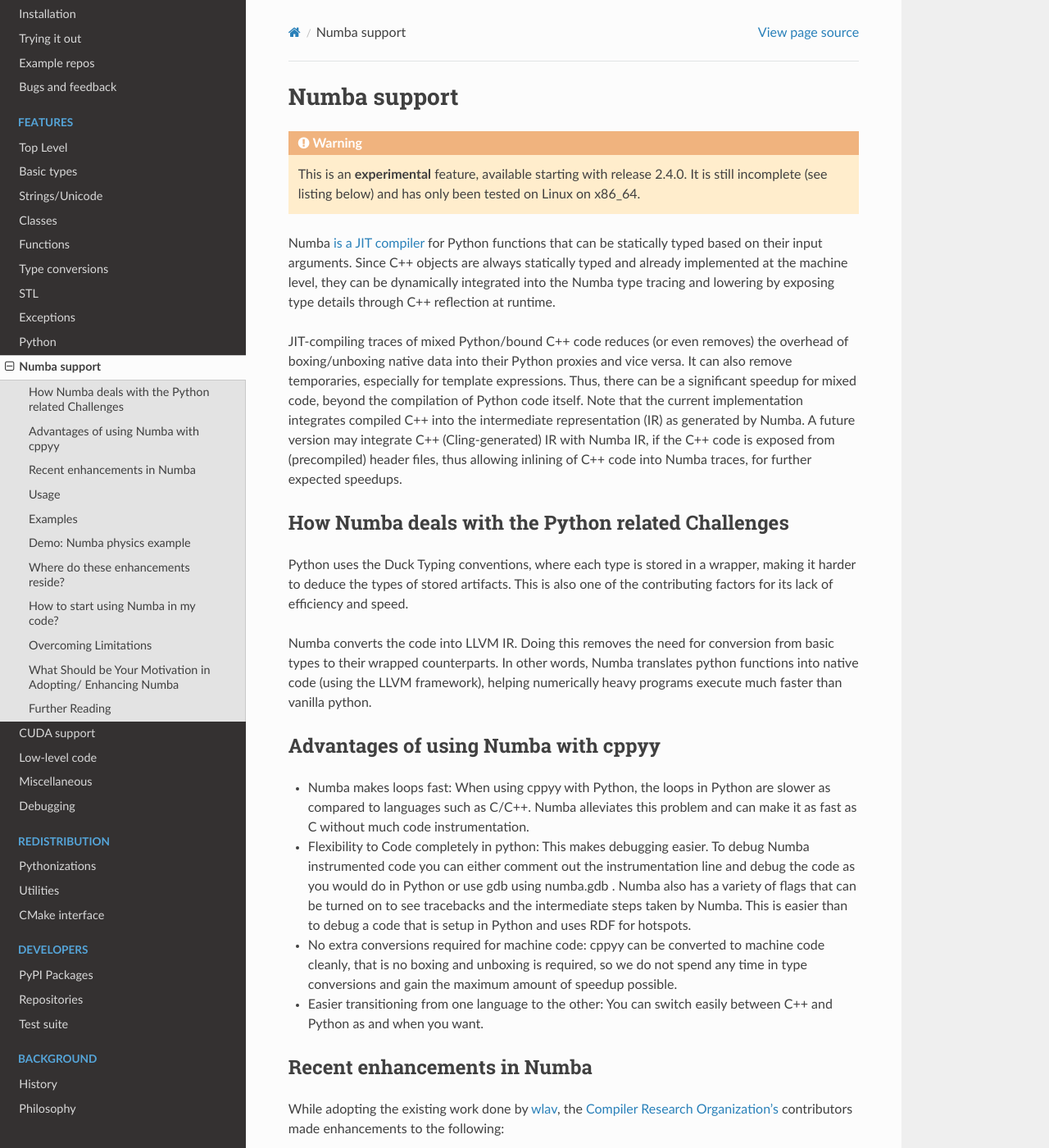
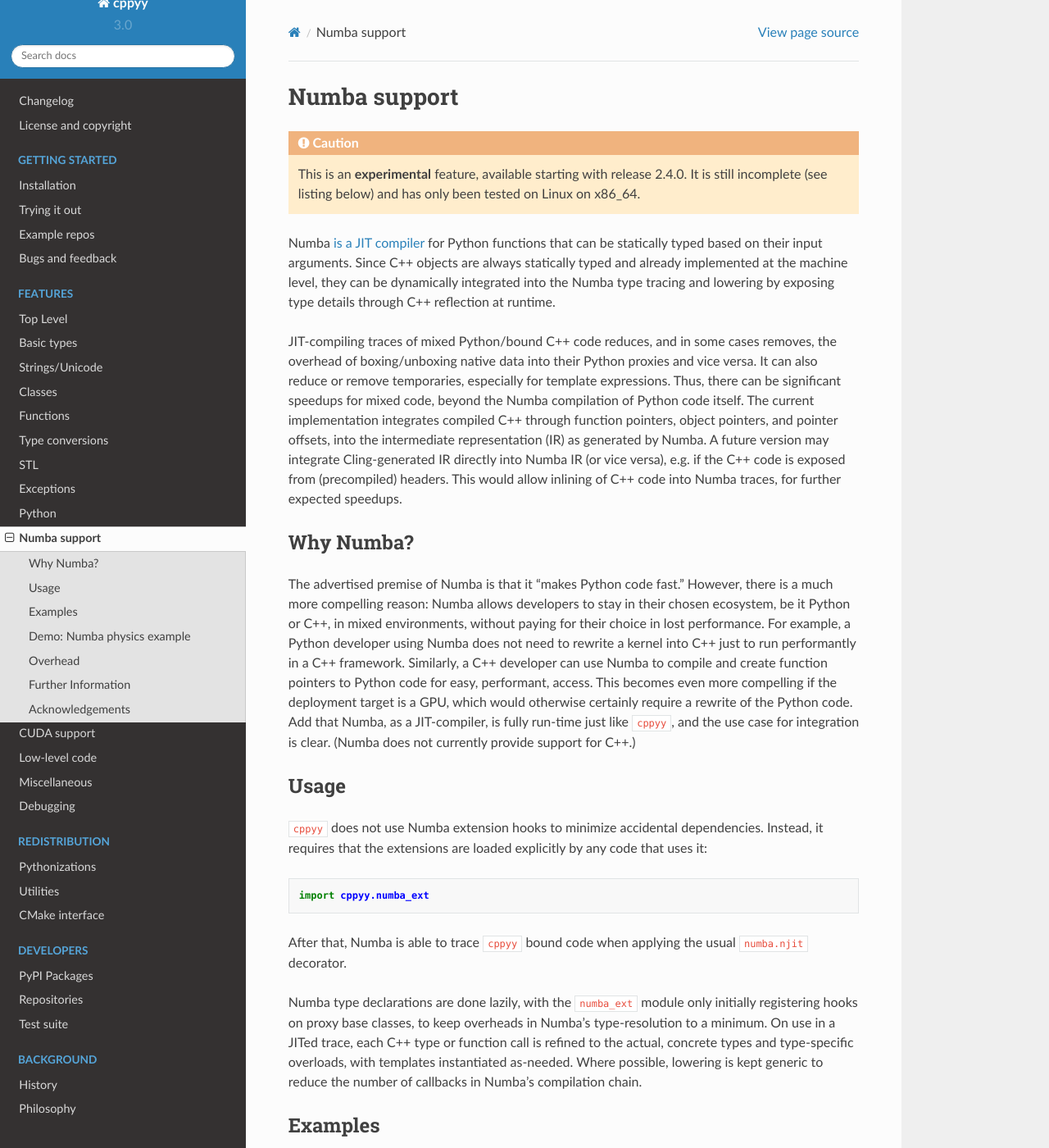
Before and after one commit to wlav/cppyy, a Sphinx documentation site: the page built from doc/source/numba.rst, in a window 1280 px wide and 1400 px high. Shown: the whole window at 82% size. Built offline with Sphinx 7.4.7 and the Read the Docs theme 2.0.0, drawn with Linux system fonts in a browser that asks for light colours; some of the changed text lies outside the part shown.

Commit message:
cleanup: simplify and remove implementation details that are bound to change

```diff
--- a/doc/source/numba.rst
+++ b/doc/source/numba.rst
@@ -4,7 +4,7 @@
 Numba support
 =============
 
-.. warning::
+.. caution::
 
     This is an **experimental** feature, available starting with release
     2.4.0.
@@ -17,108 +17,137 @@
 machine level, they can be dynamically integrated into the Numba type tracing
 and lowering by exposing type details through C++ reflection at runtime.
 
-JIT-compiling traces of mixed Python/bound C++ code reduces (or even removes)
-the overhead of boxing/unboxing native data into their Python proxies and vice
-versa.
-It can also remove temporaries, especially for template expressions.
-Thus, there can be a significant speedup for mixed code, beyond the compilation
-of Python code itself.
-Note that the current implementation integrates compiled C++ into the
-intermediate representation (IR) as generated by Numba.
-A future version may integrate C++ (Cling-generated) IR with Numba IR, if the
-C++ code is exposed from (precompiled) header files, thus allowing inlining of
-C++ code into Numba traces, for further expected speedups.
-
-How Numba deals with the Python related Challenges
---------------------------------------------------
-
-Python uses the Duck Typing conventions, where each type is stored in a
-wrapper, making it harder to deduce the types of stored artifacts.
-This is also one of the contributing factors for its lack of efficiency and
-speed.
-
-Numba converts the code into LLVM IR.
-Doing this removes the need for conversion from basic types to their wrapped
-counterparts.
-In other words, Numba translates python functions into native code (using the
-LLVM framework), helping numerically heavy programs execute much faster
-than vanilla python.
+JIT-compiling traces of mixed Python/bound C++ code reduces, and in some
+cases removes, the overhead of boxing/unboxing native data into their Python
+proxies and vice versa.
+It can also reduce or remove temporaries, especially for template
+expressions.
+Thus, there can be significant speedups for mixed code, beyond the Numba
+compilation of Python code itself.
+The current implementation integrates compiled C++ through function pointers,
+object pointers, and pointer offsets, into the intermediate representation
+(IR) as generated by Numba.
+A future version may integrate Cling-generated IR directly into Numba IR (or
+vice versa), e.g. if the C++ code is exposed from (precompiled) headers.
+This would allow inlining of C++ code into Numba traces, for further
+expected speedups.
 
 
-Advantages of using Numba with cppyy
-------------------------------------
+Why Numba?
+----------
 
--  Numba makes loops fast: When using cppyy with Python, the
-   loops in Python are slower as compared to languages such as C/C++.
-   Numba alleviates this problem and can make it as fast as C without
-   much code instrumentation.
+The advertised premise of Numba is that it "makes Python code fast."
+However, there is a much more compelling reason: Numba allows developers to
+stay in their chosen ecosystem, be it Python or C++, in mixed environments,
+without paying for their choice in lost performance.
+For example, a Python developer using Numba does not need to rewrite a kernel
+into C++ just to run performantly in a C++ framework.
+Similarly, a C++ developer can use Numba to compile and create function
+pointers to Python code for easy, performant, access.
+This becomes even more compelling if the deployment target is a GPU, which
+would otherwise certainly require a rewrite of the Python code.
+Add that Numba, as a JIT-compiler, is fully run-time just like ``cppyy``,
+and the use case for integration is clear.
+(Numba does not currently provide support for C++.)
 
--  Flexibility to Code completely in python: This makes debugging
-   easier. To debug Numba instrumented code you can either comment out
-   the instrumentation line and debug the code as you would do in Python
-   or use gdb using numba.gdb . Numba also has a variety of flags that
-   can be turned on to see tracebacks and the intermediate steps taken
-   by Numba. This is easier than to debug a code that is setup in Python
-   and uses RDF for hotspots.
-
--  No extra conversions required for machine code: cppyy can be
-   converted to machine code cleanly, that is no boxing and unboxing is
-   required, so we do not spend any time in type conversions and gain
-   the maximum amount of speedup possible.
-
--  Easier transitioning from one language to the other: You can switch
-   easily between C++ and Python as and when you want.
-
-Recent enhancements in Numba
-----------------------------
-
-While adopting the existing work done by `wlav`_, the
-`Compiler Research Organization's`_ contributors made enhancements to the
-following:
-
-- Enabling Numba to digest C++ code. This work builds on top of the principles
-  established during Python/C++ interoperability development. This was the next
-  step in advancing this research, that is, adding a third programming entity
-  to the mix. This meant more rules and restrictions since all three entities
-  needed to agree on the specific operations.
 
 Usage
 -------
 
-``cppyy`` exposes extension hooks that automatically make it available
-to Numba.
-If, however, you do not use ``setuptools`` (through ``pip`` or otherwise),
-you can load the extensions explicitly::
+``cppyy`` does not use Numba extension hooks to minimize accidental
+dependencies.
+Instead, it requires that the extensions are loaded explicitly by any code
+that uses it::
 
   import cppyy.numba_ext
 
-After that, Numba is able to trace ``cppyy`` bound code.
-Note that the ``numba_ext`` module will register only the proxy base classes,
-to keep overheads to a minimum.
-The pre-registered base classes will, lazily and automatically, register
-further type information for the concrete classes and overloads on actual use
-in Numba traces, not from other uses.
+After that, Numba is able to trace ``cppyy`` bound code when applying the
+usual ``numba.njit`` decorator.
+
+Numba type declarations are done lazily, with the ``numba_ext`` module only
+initially registering hooks on proxy base classes, to keep overheads in
+Numba's type-resolution to a minimum.
+On use in a JITed trace, each C++ type or function call is refined to the
+actual, concrete types and type-specific overloads, with templates
+instantiated as-needed.
+Where possible, lowering is kept generic to reduce the number of callbacks
+in Numba's compilation chain.
+
 
 Examples
 --------
 
 The following, non-exhaustive, set of examples gives an idea of the
 current level of support.
-The overall goal, however, is to be able to use cppyy bound code in Numba
-traces in the same as it can be used in normal Python code.
+More examples can be found in the `test suite`_.
 
-C++ free (global) functions can be called and overloads will be
-selected, or a template will be instantiated, based on the provided
-types, assuming all types match explicitly (thus e.g. typedefs, implicit
-conversions, and default arguments are not yet supported).
+C++ free (global) functions can be called and overloads will be selected, or
+a template will be instantiated, based on the provided types.
+Exact type matches are fully supported, there is some support for typedefs
+add implicit conversions for builtin types, there is no support for
+conversions of custom types or default arguments.
 
--  **Template instantiation**: cppyy supports template instantiation
-   which gives you access to an important feature set in C++ that is
-   used abundantly in lot of codebases. This extension extends that
-   support to Numba too so any templated C++ function can be used in
-   Numba. Below we have a templated square function and depending on the
-   type of the matrix the extension instantiates the required template
-   argument.
+-  **Basic usage**: To use ``cppyy`` in Numba JITed code, simply import
+   ``cppyy.numba_ext``, after which further use is transparent and the same
+   as when otherwise using ``cppyy`` in Python.
+   Example:
+
+.. code-block:: python
+
+   >>> import numba
+   >>> import cppyy
+   >>> import cppyy.numba_ext          # enables numba to work with cppyy
+   >>> import math
+   >>> @numba.jit(nopython=True)
+   ... def cpp_sqrt(x):
+   ...   return cppyy.gbl.sqrt(x)      # direct use, no extra setup required
+   >>> print("Sqrt of 4: ", cpp_sqrt(4.0))
+   Sqrt of 4: 2.0
+   >>> print("Sqrt of Pi: ", cpp_sqrt(math.pi))
+   Sqrt of Pi: 1.7724538509055159
+
+
+-  **Overload selection**: C++ overloads provide different implementations
+   for different argument  types (not to be confused with Numba overloads,
+   which provide different implementations for the same argument types).
+   Unfortunately, mapping of Python types to C++ types is often not exact,
+   so a "best match" is chosen, similarly to what ``cppyy`` normally does.
+   However, the latter, being dynamic, is more flexible.
+   For example, best-match C++ integer type can be value dependent, whereas
+   in the Numba trace, it is by definition fixed at JIT time.
+   Example:
+
+.. code-block:: python
+
+   >>> cppyy.cppdef("""
+   ... int mul(int x) { return x * 2; }
+   ... float mul(float x) { return x * 3; }
+   ... """)
+   >>> @numba.jit(nopython=True)
+   ... def oversel(a):
+   ...   total = type(a[0])(0)
+   ...   for i in range(len(a)):
+   ...      total += cppyy.gbl.mul(a[i])
+   ...   return total
+
+   >>> a = np.array(range(10), dtype=np.float32)
+   >>> print("Array: ", a)
+   Array: [0. 1. 2. 3. 4. 5. 6. 7. 8. 9.]
+   >>> print("Overload selection output: ", oversel(a))
+   Overload selection output: 135.0
+   >>> a = np.array(range(10), dtype=np.int32)
+   >>> print("Array: ", a)
+   Array: [0 1 2 3 4 5 6 7 8 9]
+   >>> print("Overload selection output: ", oversel(a))
+   Overload selection output: 90
+
+-  **Template instantiation**: templates are instantiated as needed as part
+   of the overload selection.
+   The best match is done for the arguments provided at the point of first
+   use.
+   If those arguments vary based on program input, it may make sense to
+   provide Numba with type hints and pre-compile such functions.
+   Example:
 
 .. code-block:: python
 
@@ -147,59 +176,6 @@
    Integer array: [0 1 2 3 4 5 6 7 8 9]
    >>> print("Sum of squares: ", tsa(a))
    Sum of squares: 285
-
-
-
-
--  **Plug and Play**: To use the extension you just need to import
-   cppyy.numba_ext and then you can use C++ functions in Numba directly.
-   In the example shown below sqrt is a C++ function that can be used
-   directly inside the Numba JIT-ed function with the help of the
-   extension.
-
-.. code-block:: python
-
-   >>> import numba
-   >>> import cppyy
-   >>> import cppyy.numba_ext # <------- Imports the necessary information for numba to work with cppyy
-   >>> import math
-   >>> @numba.jit(nopython=True)
-   ... def cpp_sqrt(x):
-   ...   return cppyy.gbl.sqrt(x) # <------------ Direct use, no extra setup required
-   >>> print("Sqrt of 4: ", cpp_sqrt(4.0))
-   Sqrt of 4: 2.0
-   >>> print("Sqrt of Pi: ", cpp_sqrt(math.pi))
-   Sqrt of Pi: 1.7724538509055159
-
-
--  **Overload selection**: Similar to template instantiation the
-   extension helps select the appropriate overload based on the type of
-   the input provided to the function.
-
-.. code-block:: python
-
-   >>> cppyy.cppdef("""
-   ... int mul(int x) { return x * 2; }
-   ... float mul(float x) { return x * 3; }
-   ... """)
-   >>> @numba.jit(nopython=True)
-   ... def oversel(a):
-   ...   total = type(a[0])(0)
-   ...   for i in range(len(a)):
-   ...      total += cppyy.gbl.mul(a[i])
-   ...   return total
-
-   >>> a = np.array(range(10), dtype=np.float32)
-   >>> print("Array: ", a)
-   Array: [0. 1. 2. 3. 4. 5. 6. 7. 8. 9.]
-   >>> print("Overload selection output: ", oversel(a))
-   Overload selection output: 135.0
-   >>> a = np.array(range(10), dtype=np.int32)
-   >>> print("Array: ", a)
-   Array: [0 1 2 3 4 5 6 7 8 9]
-   >>> print("Overload selection output: ", oversel(a))
-   Overload selection output: 90
-
 
 
 Instances of C++ classes can be passed into Numba traces.
@@ -268,7 +244,7 @@
 Demo: Numba physics example
 ---------------------------
 
-Taken from:
+Motivating example taken from:
 `numba_scalar_impl.py <https://github.com/numba/numba-examples/blob/master/examples/physics/lennard_jones/numba_scalar_impl.py>`_
 
 .. code-block:: python
@@ -276,7 +252,7 @@
    >>> import numba
    >>> import cppyy
    >>> import cppyy.numba_ext
-
+   ...
    >>> cppyy.cppdef("""
    ... #include <vector>
    ... struct Atom {
@@ -284,10 +260,10 @@
    ...    float y;
    ...    float z;
    ... };
-
+   ...
    ... std::vector<Atom> atoms = {{1, 2, 3}, {2, 3, 4}, {3, 4, 5}, {4, 5, 6}, {5, 6, 7}};
    ... """)
-
+   ...
    >>> @numba.njit
    >>> def lj_numba_scalar(r):
    ...    sr6 = (1./r)**6
@@ -299,98 +275,39 @@
    ...    dx = atom2.x - atom1.x
    ...    dy = atom2.y - atom1.y
    ...    dz = atom2.z - atom1.z
-
+   ...
    ...    r = (dx * dx + dy * dy + dz * dz) ** 0.5
-
+   ...
    ...    return r
-
-    >>> def potential_numba_scalar(cluster):
-    ...   energy = 0.0
-    ...   for i in range(cluster.size() - 1):
-    ...     for j in range(i + 1, cluster.size()):
-    ...       r = distance_numba_scalar(cluster[i], cluster[j])
-    ...       e = lj_numba_scalar(r)
-    ...       energy += e
-
-    ...   return energy
-
+   ...
+   >>> def potential_numba_scalar(cluster):
+   ...    energy = 0.0
+   ...    for i in range(cluster.size() - 1):
+   ...       for j in range(i + 1, cluster.size()):
+   ...           r = distance_numba_scalar(cluster[i], cluster[j])
+   ...           e = lj_numba_scalar(r)
+   ...       energy += e
+   ...
+   ...    return energy
+   ...
    >>> print("Total lennard jones potential =", potential_numba_scalar(cppyy.gbl.atoms))
    Total lennard jones potential = -0.5780277345740283
 
 
+Overhead
+--------
 
-Where do these enhancements reside?
-------------------------------------------
-
-Recent enhancements discussed in this document can be found in the following
-file in cppyy repository:
-
-- `cppyy/python/cppyy/numba_ext.py <https://github.com/wlav/cppyy/blob/master/python/cppyy/numba_ext.py>`_
-
-
-**C++ to LLVM IR Mappings**
-
-Similarly, the mapping between C++ and LLVM IR (``_cpp2ir``) is also
-manually defined.
-It uses the values from the `llvmlite <https://github.com/numba/llvmlite>`_
-library to fetch relevant LLVM types.
-
-   **llvmlite** is a lightweight LLVM-Python binding for writing JIT
-   compilers.
-
-**Support for Functions and Classes**
-
-Using the mappings defined in this file, support for functions
-(``CppFunctionNumbaType``) and classes (``CppClassNumbaType``) is
-available.
-
-   Note that constructing classes inside Numba is not yet supported.
-
-..
-
-   Numba doesn't know the overload of the function before the user inputs their
-   arguments (Note that Numba allows you to add annotations to the decorator).
-   ``CppFunctionNumbaType`` tries to deduce the overload of the chosen function
-   through the arguments supplied by the user. It then provides the signature
-   of the chosen function to Numba. This is needed because Python doesn't have
-   types, while Numba has its own types for each Python argument that is
-   supplied.
-
-How to start using Numba in my code?
-------------------------------------
-
-To start using Numba, specific
-`decorators <https://numba.readthedocs.io/en/stable/user/jit.html>`_
-are used above the relevant functions to help Numba identify and JIT
-compile them.
-Numba will convert it into LLVM IR the first time you execute that function.
-
-Overcoming Limitations
-----------------------
-
-Numba currently only supports a subset of Python.
-For example, it didn't natively support the types of structures that are
-created by cppyy, which is why cppyy support needed to be explicitly added to
-Numba, to be able to keep using cppyy within Python, while also benefitting
-with the conversion to LLVM IR that Numba can provide for specific functions.
-
-This is challenging since three entities (C++, cppyy, and Numba) that
-communicate differently need to work together, leading to a stricter set
-of restrictions.
-
-Numba now supports primitive types and some class types in C++, as well as
-several other core C++ features (e.g., reference types).
-
-**Performance**
-
-The main overhead of JITing Numba traces is in Numba itself; optimization of
-the IR and assembly by the backend plays a much smaller role.
-The use of bound C++ does not change that, since its introspection by and
-large relies on the same mechanisms as that of Python code.
-For example, it takes the same amount of wall clock time to JIT a trace using
-Numba's included math functions (from module ``math`` or ``numpy``) as one
-using C++ bound ones whether from the standard library or templated versions
-from e.g. Eigen.
+The main overhead of JITing Numba traces is in the type annotation in Numba
+itself, optimization of the IR and assembly by the backend less so.
+(There is also a non-negligible cost to Numba initialization, which is why
+``cppyy`` does not provide automatic extension hooks.)
+The use of ``cppyy`` bound C++, which relies on the same Numba machinery,
+does not change that, since the reflection-based lookups are in C++ and
+comparatively very fast.
+For example, there is no appreciable difference in wall clock time to JIT a
+trace using Numba's included math functions (from module ``math`` or
+``numpy``) or one that uses C++ bound ones whether from the standard library
+or a templated versions from e.g. Eigen.
 Use of very complex template expressions may change this balance, but in
 principle, wherever it makes sense in the first place to use Numba JITing, it
 is also fine, performance-wise, to use ``cppyy`` bound C++ inside the trace.
@@ -406,90 +323,41 @@
 The current implementation invokes C++ callables through function pointers
 and accesses data through offsets calculations from the object's base
 address.
-A future implementation will be able to inline C++ into the Numba trace if
+A future implementation may be able to inline C++ into the Numba trace if
 code is available in headers files or was JITed.
 
-**Long Term Outlook**
 
-Working with cppyy, Numba also work with C++ code. This enables a whole
-new understanding of how two languages can work together.
-If an optimizer can see the same representation coming from both, Numba and
-C++, it can optimize it a lot better.
-
-The next step would be to merge those runtimes together for better
-optimization to take place.
-This is because normally, when two languages are communicating with each
-other, at some point, the low-level code will request a function call at some
-address with some parameters.
-This crossing of the language boundary is slow, especially when large
-computations are involved.
-
-The proposed solution is, that instead of incorporating the slow
-function call (where the function's progress is invisible), incorporate
-the body of the function call itself, where it is supposed to be called.
-This gives better visibility to the optimizer, enabling it to remove
-indirection and scope-related parts.
-
-This is what the current POC has paved the way for, that it is possible
-to combine cppyy and Numba, empowering greater language
-interoperability.
-
-What Should be Your Motivation in Adopting/ Enhancing Numba
------------------------------------------------------------
-
-The following are the two main motivations/ directions in which work needs to
-be done:
-
-- Further improving Numba's performance (most of the enhancements discussed in
-  this document focus on this aspect), and
-
-- To allow kernels for C++ frameworks (in particular GPU ones, although we're
-  not there yet) to be written in Python. Researchers will find this to be an
-  interesting challenge, something worth exploring.
-
-Further Reading
----------------
+Further Information
+-------------------
 
 -  Numba documentation:
    `numba.readthedocs.io <https://numba.readthedocs.io/en/stable/user/index.html>`_.
 
--  `Using C++ From Numba, Fast and Automatic, PyHEP
-   2022 <https://compiler-research.org/presentations/#CppyyNumbaPyHEP2022>`_
+-  "Using C++ From Numba, Fast and Automatic", presented at `PyHEP 2022 <https://compiler-research.org/presentations/#CppyyNumbaPyHEP2022>`_
 
-   -  `How to try out this
-      notebook <https://github.com/sudo-panda/PyHEP-2022>`_
+   - `PyHEP 2022 video <https://www.youtube.com/watch?v=RceFPtB4m1I>`_
+   - `PyHEP 2022 slides <https://compiler-research.org/assets/presentations/B_Kundu-PyHEP22_Cppyy_Numba.pdf>`_
+   - `PyHEP 2022 notebook <https://github.com/sudo-panda/PyHEP-2022>`_
 
--  `Parallelism, Performance and Programming Model
-   Meeting <https://indico.cern.ch/event/1196174/>`_
+-  Presentation at CERN's ROOT Parallelism, Performance and Programming Model
+   (`PPP <https://indico.cern.ch/event/1196174/>`_) Meeting
 
-   -  `Notebook <https://indico.cern.ch/event/1196174/contributions/5028203/attachments/2501253/4296735/PPP.ipynb>`_
-   -  `Slides <https://indico.cern.ch/event/1196174/contributions/5028203/attachments/2501253/4296778/PPP.pdf>`_
-
--  `Using C++ From Numba, Fast and
-   Automatic <https://compiler-research.org/assets/presentations/B_Kundu-PyHEP22_Cppyy_Numba.pdf>`_
-
-   -  `Video <https://www.youtube.com/watch?v=RceFPtB4m1I>`_
-
-**Credits:**
-
--  `Wim Lavrijsen <https://github.com/wlav>`_ (Lawrence Berkeley National Lab.)
-   for his original work in cppyy and mentorship towards student contributors.
-
--  `Vassil Vasilev <https://github.com/vgvassilev>`_ (Princeton University)
-   for his mentorship towards Compiler Research Org's student contributors.
-
--  `Baidyanath Kundu <https://github.com/sudo-panda>`_ (Princeton University)
-   for his research work on cppyy and Numba with `Compiler Research Organization`_
-   (as discussed in this document).
-
-- `Aaron Jomy <https://github.com/maximusron>`_ (Princeton University) for
-  continuing this research work with `Compiler Research Organization`_.
+   - `PPP slides <https://indico.cern.ch/event/1196174/contributions/5028203/attachments/2501253/4296778/PPP.pdf>`_
+   - `PPP notebook <https://indico.cern.ch/event/1196174/contributions/5028203/attachments/2501253/4296735/PPP.ipynb>`_
 
 
-.. _Compiler Research Organization: https://compiler-research.org/
+Acknowledgements
+----------------
 
-.. _Compiler Research Organization's: https://compiler-research.org/
+This work is supported in part by the `Compiler Research Organization`_
+(Princeton University), with contributions from
+`Vassil Vassilev <https://github.com/vgvassilev>`_,
+`Baidyanath Kundu <https://github.com/sudo-panda>`_, and
+`Aaron Jomy <https://github.com/maximusron>`_.
+
 
 .. _is a JIT compiler: https://numba.pydata.org/
 
-.. _wlav: https://github.com/wlav
+.. _test suite: https://github.com/wlav/cppyy/blob/master/test/test_numba.py
+
+.. _Compiler Research Organization: https://compiler-research.org/
```
